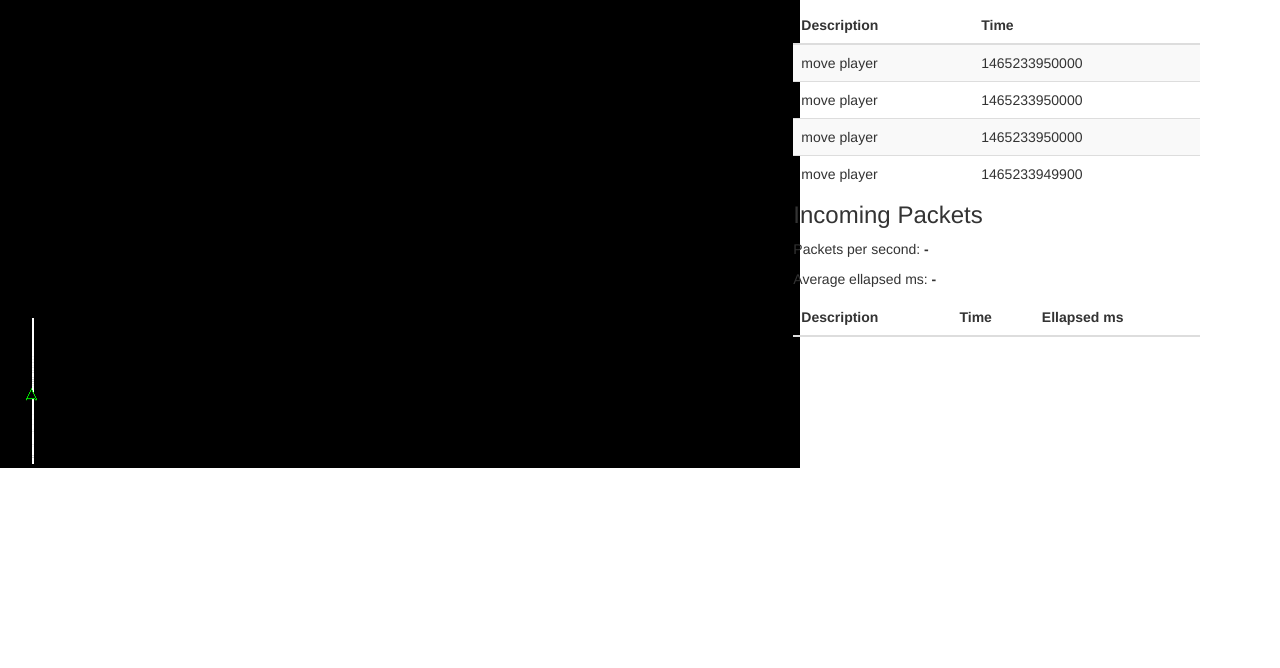
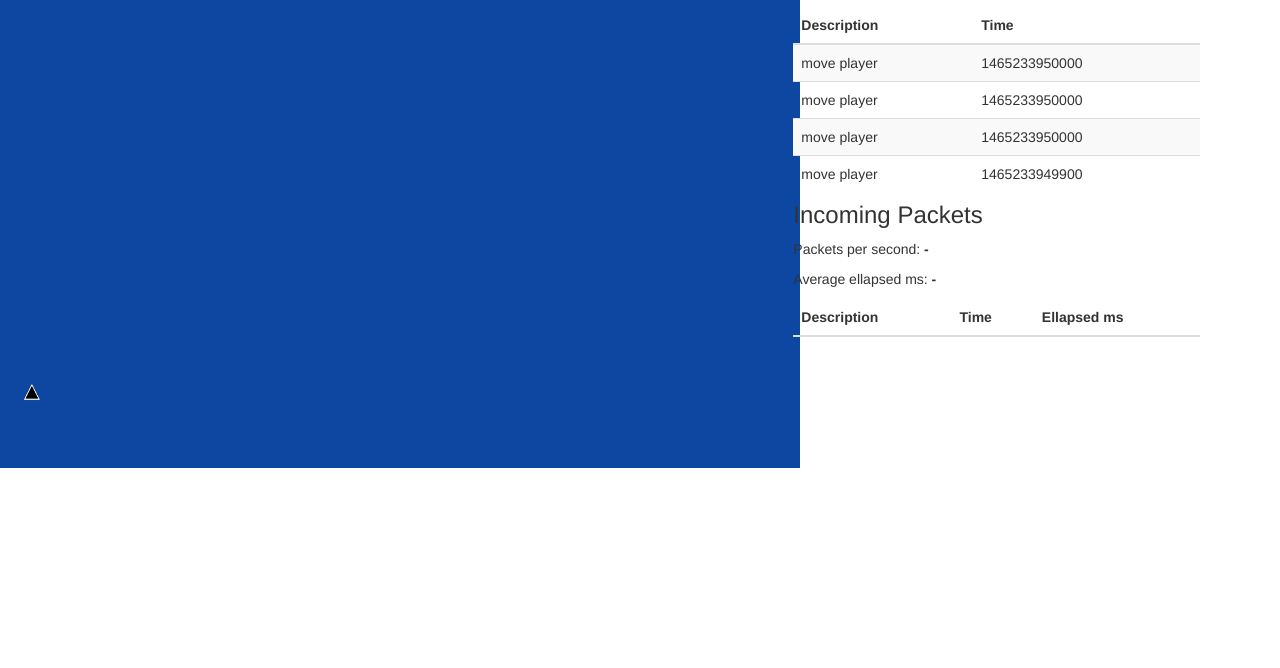
Before and after one commit to marianfu/tp_arquitectura_app, a website: page public/index.html in a window 1280 px wide. Shown: the part 132-800 px from the top of the page. Drawn offline with nearby package versions, Linux system fonts and the light colour scheme; no server answers; animation ran at ten frames a second.

Commit message:
client updated

```diff
--- a/lib/Player.js
+++ b/lib/Player.js
@@ -1,6 +1,3 @@
-/* ************************************************
-** GAME PLAYER CLASS
-************************************************ */
 var Player = function (startX, startY) {
   var x = startX;
   var y = startY;
--- a/public/index.html
+++ b/public/index.html
@@ -43,6 +43,7 @@
 	<script src='/js/vendor/phaser.min.js'></script>
     <script src='/socket.io/socket.io.js'></script>
 	<script src='https://code.jquery.com/jquery-2.2.4.js'></script>
+	<script src='/js/Player2.js'></script>
     <script src='/js/RemotePlayer.js'></script>
     <script src='/js/client.js'></script>
   </body>
--- a/public/js/RemotePlayer.js
+++ b/public/js/RemotePlayer.js
@@ -1,41 +1,38 @@
-/* global game */
+var RemotePlayer = function (index, game, player, posX, posY, key) {
 
-var RemotePlayer = function (index, game, player, startX, startY, key) {
-  var x = startX;
-  var y = startY;
-
-  this.game = game;
-  this.health = 3;
+  this.game = game; // Game reference
+  this.startPos = {
+    x: posX,
+    y: posY
+  };
   this.player = player;
   this.alive = true;
 
-  this.player = game.add.sprite(x, y, 'arrow');
+  this.player = game.add.sprite(posX, posY, key);
+  this.player.scale.set(0.6);
 
   this.player.animations.add('move', [0, 1, 2, 3, 4, 5, 6, 7], 20, true);
   this.player.animations.add('stop', [3], 20, true);
-
   this.player.anchor.setTo(0.5, 0.5);
 
   this.player.name = index.toString();
-  game.physics.enable(this.player, Phaser.Physics.ARCADE);
+  this.game.physics.enable(this.player, Phaser.Physics.ARCADE);
   this.player.body.immovable = true;
   this.player.body.collideWorldBounds = true;
 
   this.player.angle = game.rnd.angle();
+  this.lastPosition = { x: posX, y: posY };
+};
 
-  this.lastPosition = { x: x, y: y };
-}
+RemotePlayer.prototype.update = function (x, y) {
+  if (this.player.x !== this.lastPosition.x || this.player.y !== this.lastPosition.y) {
 
-RemotePlayer.prototype.update = function () {
-  if (this.player.x !== this.lastPosition.x || this.player.y !== this.lastPosition.y) {
-    this.player.play('move');
-    this.player.rotation = Math.PI + game.physics.arcade.angleToXY(this.player, this.lastPosition.x, this.lastPosition.y);
-  } else {
-    this.player.play('stop');
+    this.player.x = x;
+    this.player.y = y;
+    this.lastPosition.x = this.player.x;
+    this.lastPosition.y = this.player.y;
+    this.player.angle = Math.PI + this.game.physics.arcade.angleToXY(this.player, this.lastPosition.x, this.lastPosition.y);
   }
-
-  this.lastPosition.x = this.player.x;
-  this.lastPosition.y = this.player.y;
-}
+};
 
 window.RemotePlayer = RemotePlayer;
--- a/public/js/client.js
+++ b/public/js/client.js
@@ -1,70 +1,55 @@
-/* global Phaser RemotePlayer io */
+var game = new Phaser.Game(800, 600, Phaser.AUTO, 'gameDiv');
 
-var game = new Phaser.Game(800, 600, Phaser.AUTO, 'gameDiv', { preload: preload, create: create, update: update, render: render })
-
-var socsoket;
-var land
 var player;
 var enemies;
-var currentSpeed = 0;
-var cursors;
-var upKey;
 var bmd;
-var posiblePos = {player:null,x: null, y: null};
+var possiblePos = {player:null,x: null, y: null};
 
-function preload() {
+var gameState = {
 
+    preload: function () {
         game.load.image('chunk', 'assets/chunk.png');
-    game.load.image('arrow', 'assets/asteroids_ship.png');
-}
+        game.load.image('player', 'assets/asteroids_ships.png');
+        game.load.image('enemy', 'assets/asteroids_ships_enemy.png');
+    },
 
-function create() {
+    create: function () {
+        // socket = io.connect({'transports': ['polling']});
+        game.physics.startSystem(Phaser.Physics.ARCADE);
+        game.physics.arcade.gravity.y = 100;
+        game.time.advancedTiming = true;
+        game.stage.backgroundColor = '#0D47A1';
+        game.stage.disableVisibilityChange = true;
 
-    game.time.advancedTiming = true;
-    game.physics.startSystem(Phaser.Physics.ARCADE);
-    // socket = io.connect({'transports': ['polling']});
         socket = io.connect();
         setupHooks(socket);
-    game.stage.backgroundColor = '#so124184';
+
         bmd = game.add.bitmapData(800, 600);
-    bmd.context.fillStyle = '#ffffff';
+        bmd.context.fillStyle = '#E1F5FE';
 
-    game.stage.disableVisibilityChange = true;
-
-    var bg = game.add.sprite(0, 0, bmd);
-
-    game.physics.arcade.gravity.y = 100;
-
-    player = game.add.sprite(32, 450, 'arrow');
+        player = game.add.sprite(32, 450, 'player');
         player.anchor.set(0.5);
-
+        player.scale.set(0.6);
         game.physics.enable(player, Phaser.Physics.ARCADE);
+        player.body.bounce.set(0.8);
+        player.body.collideWorldBounds = true;
 
         enemies = [];
-
-    player.body.collideWorldBounds = true;
-    player.body.bounce.set(0.8);
-
-    game.input.onDown.add(launch, this);
-    var upKey = game.input.keyboard.addKey(Phaser.Keyboard.UP);
+        game.input.onDown.add(this.launch, this);
 
         setEventHandlers();
-}
+    },
 
-function launch() {
-
-    if (game.input.x < player.x)
-    {
+    launch: function () {
+        if (game.input.x < player.x) {
             player.body.velocity.setTo(-200, -200);
         }
-    else
-    {
+        else {
             player.body.velocity.setTo(200, -200);
         }
+    },
 
-}
-
-function update() {
+    update: function () {
 
         player.rotation = player.body.angle;
 
@@ -72,10 +57,11 @@ function update() {
 
         bmd.dirty = true;
 
-    if (posiblePos.player) {
-      var movePlayer = posiblePos.player
-      movePlayer.player.x = posiblePos.x
-      movePlayer.player.y = posiblePos.y
+        if (possiblePos.player) {
+            var movePlayer = possiblePos.player;
+            //movePlayer.player.x = possiblePos.x;
+            //movePlayer.player.y = possiblePos.y;
+            movePlayer.update(possiblePos.x, possiblePos.y);
         }
 
         socket.emit('move player', {
@@ -83,13 +69,15 @@ function update() {
             y: player.y,
             startTime: (new Date()).getTime()
         });
+    },
+
+    render: function () {
+        game.debug.bodyInfo(player, 32, 32);
     }
+};
 
-function render() {
-
-    game.debug.bodyInfo(player, 32, 32);
-
-}
+game.state.add('gameState', gameState);
+game.state.start('gameState');
 
 var setEventHandlers = function () {
     // Socket connection successful
@@ -106,16 +94,16 @@ var setEventHandlers = function () {
 
     // Player removed message received
     socket.on('remove player', onRemovePlayer);
-}
+};
 
 // Socket connected
 function onSocketConnected () {
-  console.log('Connected to socket server')
+    console.log('Connected to socket server');
 
     // Reset enemies on reconnect
     enemies.forEach(function (enemy) {
         enemy.player.kill();
-  })
+    });
     enemies = [];
 
     // Send local player data to the game server
@@ -138,23 +126,21 @@ function onNewPlayer (data) {
         return;
     }
     // Add new player to the remote players array
-  enemies.push(new RemotePlayer(data.id, game, player, data.x, data.y, 'arrow'));
+    enemies.push(new RemotePlayer(data.id, game, player, data.x, data.y, "enemy"));
 }
 
 // Move player
 function onMovePlayer (data) {
     var movePlayer = playerById(data.id);
-
     // Player not found
     if (!movePlayer) {
         console.log('Player not found: ', data.id);
         return;
     }
-
     // Update player position
-  posiblePos.player = movePlayer;
-  posiblePos.x = data.x;
-  posiblePos.y = data.y;
+    possiblePos.player = movePlayer;
+    possiblePos.x = data.x;
+    possiblePos.y = data.y;
 }
 
 // Remove player
@@ -172,7 +158,7 @@ function onRemovePlayer (data) {
     enemies.splice(enemies.indexOf(removePlayer), 1);
 }
 
-// Find player by ID
+// Find player by id
 function playerById (id) {
     for (var i = 0; i < enemies.length; i++) {
         if (enemies[i].player.name === id) {
--- a/server.js
+++ b/server.js
@@ -111,7 +111,6 @@ function onNewPlayer (data) {
 }
 
 function onMovePlayer (data) {
-  console.log(data);
   // Find player in array
   var movePlayer = playerById(this.id);
   // Player not found
```
Lines whose indentation alone changed are shown as unchanged.
